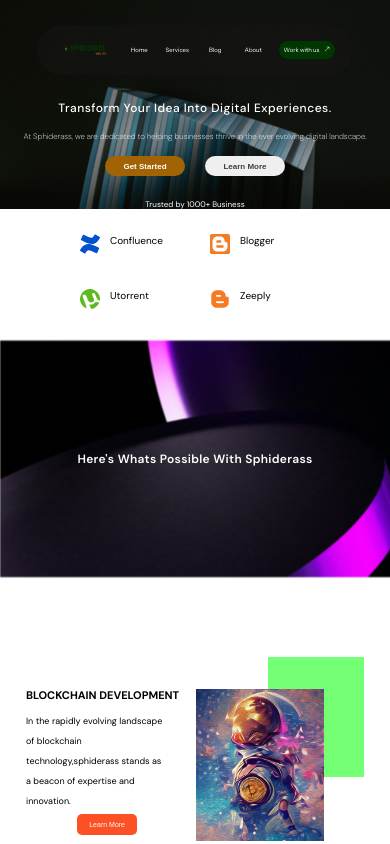
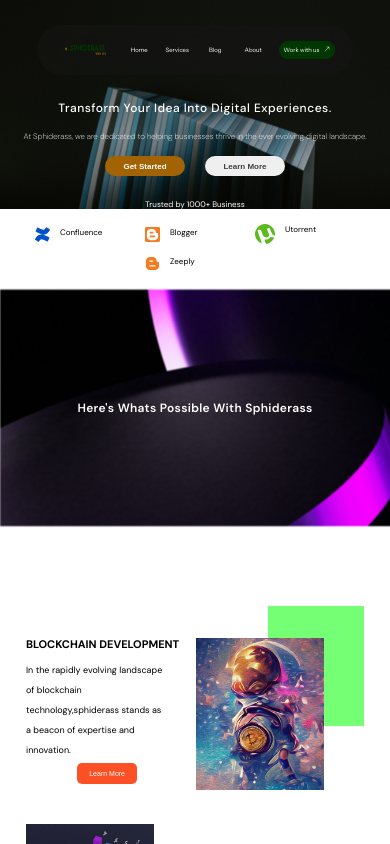
Before and after one commit to IdowuJosiah/SphidersAss, a React (Create React App) app in the folder sphiderass/: page / in a window 390 px wide. Shown: the top 844 px of the page. Built offline with nearby package versions, Linux system fonts and the light colour scheme.

Commit message:
Update App.css

```diff
--- a/sphiderass/src/App.css
+++ b/sphiderass/src/App.css
@@ -1420,17 +1420,18 @@
         margin: 0;
     }
     .af-logos ul li{
-        padding: 15px;
+        padding: 5px;
+        font-size: 8px;
     }
     .af-logos ul li span svg{
-        font-size: 20px;
+        font-size: 15px;
     }
     .af-logos ul li span img{
         height: 20px;
         width: 20px;
     }
     .af-name{
-        font-size: 10px;
+        font-size: 8px;
     }
     .intro-comp-section{
     }
```
